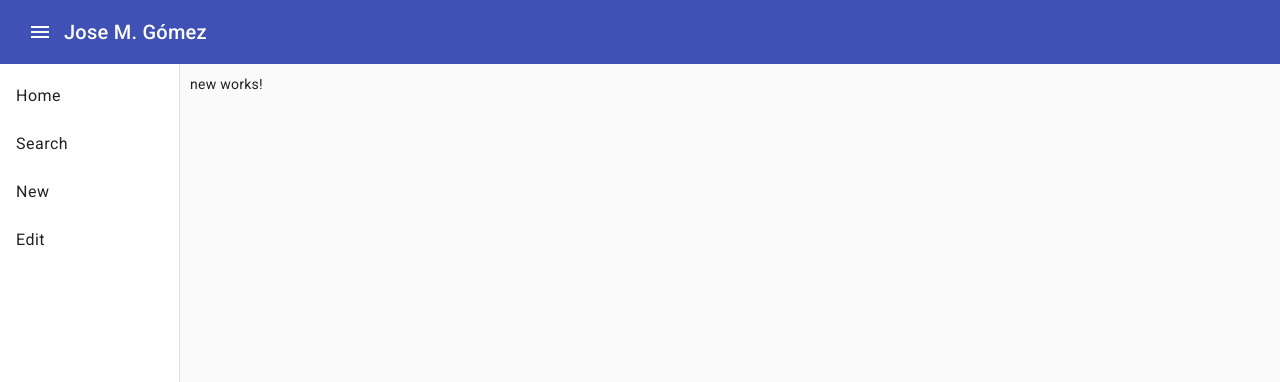
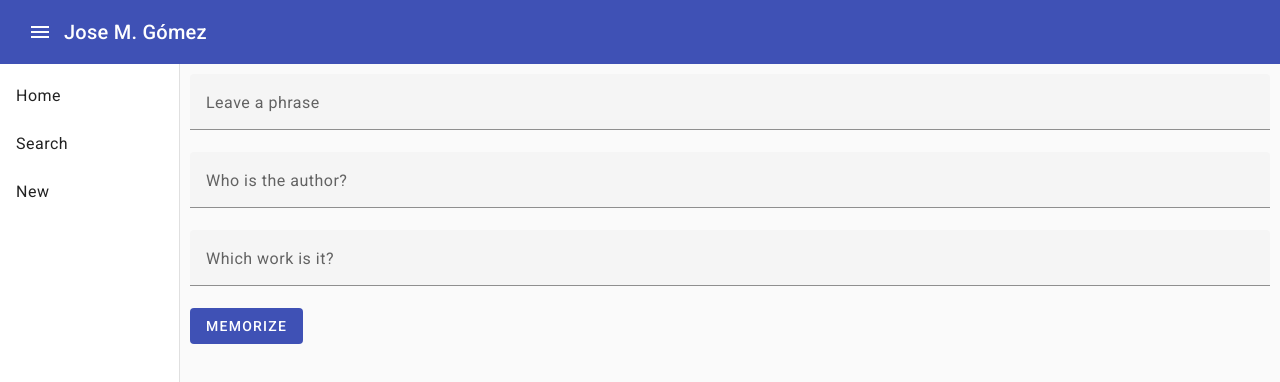
Before and after one commit to manuelgomezsw/quotes-web, an Angular app: page /new in a window 1280 px wide. Shown: the top 382 px of the page. Built offline with nearby package versions, Linux system fonts and the light colour scheme.

Commit message:
Avance en la interfaz de usuario

```diff
--- a/src/app/app.component.html
+++ b/src/app/app.component.html
@@ -16,10 +16,9 @@
     style="width: 180px"
   >
     <mat-nav-list style="margin: 0px; border-radius: 0px; box-shadow: none">
-      <a mat-list-item href="/">Home</a>
-      <a mat-list-item href="/search">Search</a>
-      <a mat-list-item href="/new">New</a>
-      <a mat-list-item href="/edit">Edit</a>
+      <a mat-list-item [routerLink]="['/']" routerLinkActive="router-link-active" [routerLinkActiveOptions]="{ exact: true }">Home</a>
+      <a mat-list-item [routerLink]="['/search']" routerLinkActive="router-link-active" [routerLinkActiveOptions]="{ exact: true }">Search</a>
+      <a mat-list-item [routerLink]="['/new']" routerLinkActive="router-link-active" [routerLinkActiveOptions]="{ exact: true }">New</a>
     </mat-nav-list>
   </mat-sidenav>
   <mat-sidenav-content style="height: 90vh; padding: 10px;">
--- a/src/app/app.component.ts
+++ b/src/app/app.component.ts
@@ -1,6 +1,6 @@
 import { Component } from '@angular/core';
 import { CommonModule } from '@angular/common';
-import { RouterOutlet } from '@angular/router';
+import { Router, RouterModule, RouterOutlet } from '@angular/router';
 
 import { MatToolbarModule } from '@angular/material/toolbar';
 import { MatSidenavModule } from '@angular/material/sidenav';
@@ -14,6 +14,7 @@ import { MatExpansionModule } from '@angular/material/expansion';
   standalone: true,
   imports: [
     CommonModule,
+    RouterModule,
     RouterOutlet,
     MatToolbarModule,
     MatSidenavModule,
--- a/src/app/app.config.ts
+++ b/src/app/app.config.ts
@@ -3,7 +3,8 @@ import { provideRouter } from '@angular/router';
 
 import { routes } from './app.routes';
 import { provideAnimations } from '@angular/platform-browser/animations';
+import { provideHttpClient } from '@angular/common/http';
 
 export const appConfig: ApplicationConfig = {
-  providers: [provideRouter(routes), provideAnimations()],
+  providers: [provideRouter(routes), provideAnimations(), provideHttpClient()],
 };
--- a/src/app/new/new.component.css
+++ b/src/app/new/new.component.css
@@ -0,0 +1,3 @@
+.full-width {
+    width: 100%;
+}
--- a/src/app/new/new.component.html
+++ b/src/app/new/new.component.html
@@ -1 +1,41 @@
-<p>new works!</p>
+<mat-form-field class="full-width">
+  <mat-label>Leave a phrase</mat-label>
+  <input
+    id="phraseInput"
+    matInput
+    type="text"
+    [(ngModel)]="quote.phrase"
+    name="phrase"
+  />
+</mat-form-field>
+
+<mat-form-field class="full-width">
+  <mat-label>Who is the author?</mat-label>
+  <input
+    id="authorInput"
+    matInput
+    type="text"
+    [(ngModel)]="quote.author"
+    name="author"
+  />
+</mat-form-field>
+
+<mat-form-field class="full-width">
+  <mat-label>Which work is it?</mat-label>
+  <input
+    id="workInput"
+    matInput
+    type="text"
+    [(ngModel)]="quote.work"
+    name="work"
+  />
+</mat-form-field>
+
+<button
+  mat-flat-button
+  type="button"
+  color="primary"
+  (click)="onMemorizeQuote()"
+>
+  MEMORIZE
+</button>
--- a/src/app/new/new.component.ts
+++ b/src/app/new/new.component.ts
@@ -1,12 +1,47 @@
 import { Component } from '@angular/core';
+import { FormsModule } from '@angular/forms';
+import { CommonModule } from '@angular/common';
+import { Router } from '@angular/router';
+
+import { MatInputModule } from '@angular/material/input';
+import { MatFormFieldModule } from '@angular/material/form-field';
+import { MatButtonModule } from '@angular/material/button';
+import { QuoteService } from '../quote.service';
+import { Quote } from '../quote';
 
 @Component({
   selector: 'app-new',
   standalone: true,
-  imports: [],
+  imports: [
+    FormsModule,
+    CommonModule,
+    MatInputModule,
+    MatFormFieldModule,
+    MatButtonModule,
+  ],
   templateUrl: './new.component.html',
-  styleUrl: './new.component.css'
+  styleUrl: './new.component.css',
 })
 export class NewComponent {
+  quote: Quote = {
+    phrase: '',
+  };
 
+  constructor(private quoteService: QuoteService, private router: Router) {}
+
+  onMemorizeQuote() {
+    this.quoteService.addQuote(this.quote).subscribe({
+      next: (response) => {
+        this.router.navigate(['/quotes']);
+        //this.notificationService.openSnackBar('Quote added!');
+      },
+      error: (error) => {
+        console.log('Error adding new quote: ' + JSON.stringify(error));
+        //this.logger.error('Error adding new quote: ' + JSON.stringify(error));
+        // this.notificationService.openSnackBar(
+        //   'Something went wrong... Try again.'
+        // );
+      },
+    });
+  }
 }
--- /dev/null
+++ b/src/app/quote.service.ts
@@ -0,0 +1,36 @@
+import { HttpClient } from '@angular/common/http';
+import { Injectable } from '@angular/core';
+import { Observable } from 'rxjs';
+
+import { environment } from '../environments/environment';
+import { Quote } from './quote';
+
+@Injectable({
+  providedIn: 'root'
+})
+export class QuoteService {
+
+  constructor(
+    private http: HttpClient
+  ) { }
+
+  getQuoteByID(quoteID: number): Observable<any> {
+    return this.http.get(environment.quotesUrl + "/" + quoteID.toString());
+  }
+
+  getQuotesByKeyword(keyword: string): Observable<any> {
+    return this.http.get(environment.quotesUrl + "/keyword/" + keyword);
+  }
+
+  addQuote(quote: Quote): Observable<any> {
+    return this.http.post("http://localhost:8080/quote", quote);
+  }
+
+  editQuote(quote: Quote): Observable<any> {
+    return this.http.put(environment.quotesUrl + "/" + quote.quote_id, quote);
+  }
+
+  deleteQuote(quoteID: number): Observable<any> {
+    return this.http.delete(environment.quotesUrl + "/" + quoteID);
+  }
+}
--- /dev/null
+++ b/src/app/quote.ts
@@ -0,0 +1,6 @@
+export interface Quote {
+    phrase: string;
+    author?: string;
+    work?: string;
+    quote_id?: number;
+}
--- a/src/app/search/search.component.css
+++ b/src/app/search/search.component.css
@@ -0,0 +1,3 @@
+.quote-card {
+    margin-bottom: 7px;
+  }
--- a/src/app/search/search.component.html
+++ b/src/app/search/search.component.html
@@ -1 +1,39 @@
-<p>search works!</p>
+<mat-form-field style="width: 100%">
+  <mat-label>What do you want to remember?</mat-label>
+  <input
+    matInput
+    type="text"
+    [(ngModel)]="keyword"
+    (keyup.enter)="onSearchByKeyword()"
+  />
+  <button mat-icon-button *ngIf="keyword" matSuffix aria-label="Clear" (click)="onClearKeyword()">
+    <mat-icon>close</mat-icon>
+  </button>
+</mat-form-field>
+
+<div *ngIf="quotes.length > 0">
+  <h2>Memorized quotes!</h2>
+  <mat-card class="quote-card" *ngFor="let quote of quotes">
+    <mat-card-header>
+      <mat-card-title>
+        {{ quote.author }}
+      </mat-card-title>
+      <mat-card-subtitle>
+        {{ quote.work }}
+      </mat-card-subtitle>
+    </mat-card-header>
+    <mat-card-content>
+      <p>
+        {{ quote.phrase }}
+      </p>
+    </mat-card-content>
+    <mat-card-actions>
+      <button
+        mat-button
+        color="primary"
+        [routerLink]="['/edit/' + quote.quote_id]">
+        EDIT
+      </button>
+    </mat-card-actions>
+  </mat-card>
+</div>
--- a/src/app/search/search.component.ts
+++ b/src/app/search/search.component.ts
@@ -1,12 +1,57 @@
 import { Component } from '@angular/core';
+import { FormsModule } from '@angular/forms';
+import { CommonModule } from '@angular/common';
+import { RouterModule } from '@angular/router';
+
+import { MatInputModule } from '@angular/material/input';
+import { MatFormFieldModule } from '@angular/material/form-field';
+import { MatButtonModule } from '@angular/material/button';
+import { MatCardModule } from '@angular/material/card';
+import { MatIconModule } from '@angular/material/icon';
+
+import { Quote } from '../quote';
+import { QuoteService } from '../quote.service';
 
 @Component({
   selector: 'app-search',
   standalone: true,
-  imports: [],
+  imports: [
+    FormsModule,
+    CommonModule,
+    RouterModule,
+    MatInputModule,
+    MatFormFieldModule,
+    MatButtonModule,
+    MatCardModule,
+    MatIconModule
+  ],
   templateUrl: './search.component.html',
-  styleUrl: './search.component.css'
+  styleUrl: './search.component.css',
 })
 export class SearchComponent {
+  quotes: Quote[] = new Array();
+  keyword: string = '';
 
+  constructor(private quoteService: QuoteService) {}
+
+  onSearchByKeyword() {
+    console.log(this.keyword);
+    this.quoteService.getQuotesByKeyword(this.keyword).subscribe({
+      next: (response) => {
+        this.quotes = response;
+      },
+      error: (error) => {
+        if (error.status != 404) {
+          console.log('Error searching by keyword: ' + JSON.stringify(error));
+          //this.logger.error("Error searching by keyword: " + JSON.stringify(error));
+          //this.notificationService.openSnackBar('Something went wrong... Try search again.');
+        }
+      },
+    });
+  }
+
+  onClearKeyword() {
+    this.keyword = "";
+    this.quotes = new Array();
+  }
 }
```
Also changed, not shown: 1 other file (tests, documents, lock files or other folders).
